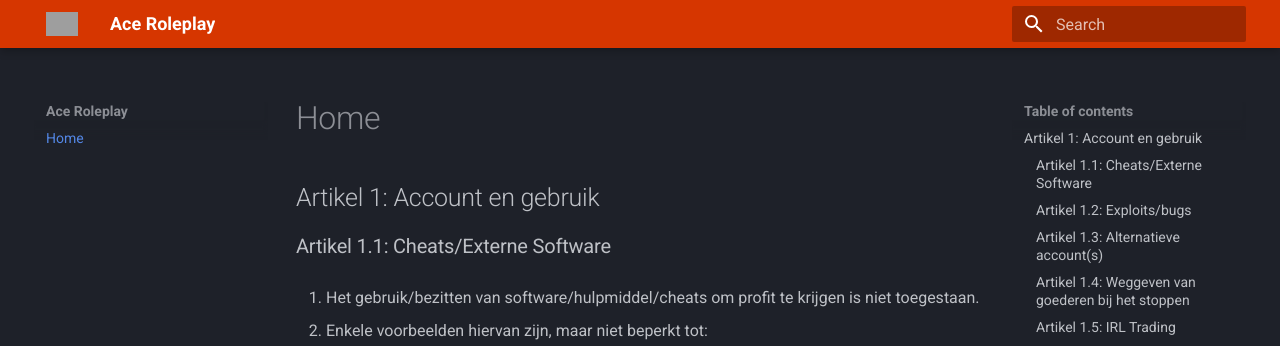
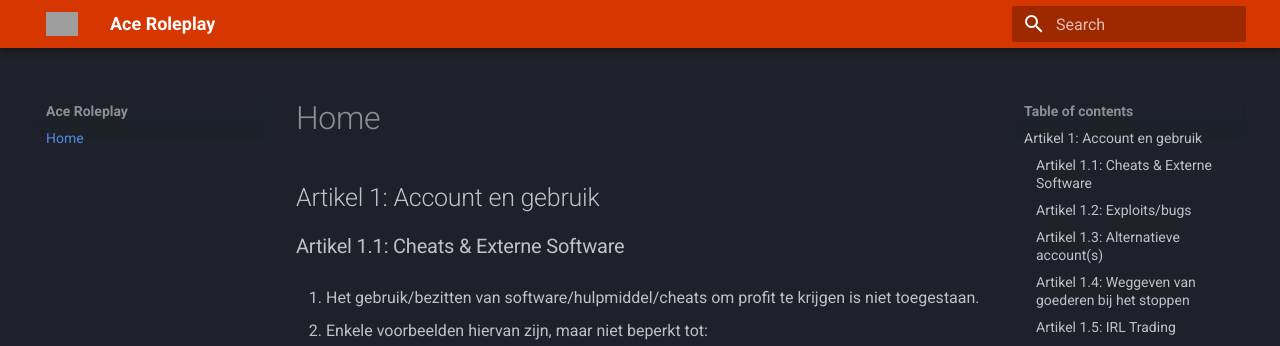
Before and after one commit to Alem569/ace-apv, an MkDocs documentation site: the page built from docs/index.md, in a window 1280 px wide and 900 px high. Shown: the top 346 px of the window. Built offline with MkDocs 1.6.1 and Material for MkDocs 9.7.7, drawn with Linux system fonts in a browser that asks for light colours; grey boxes are pictures that could not be loaded.

```diff
--- a/docs/index.md
+++ b/docs/index.md
@@ -1,6 +1,6 @@
 ## Artikel 1: Account en gebruik
 
-### Artikel 1.1: Cheats/Externe Software
+### Artikel 1.1: Cheats & Externe Software
 1. Het gebruik/bezitten van software/hulpmiddel/cheats om profit te krijgen is niet toegestaan.
 
 2.  Enkele voorbeelden hiervan zijn, maar niet beperkt tot:
```
